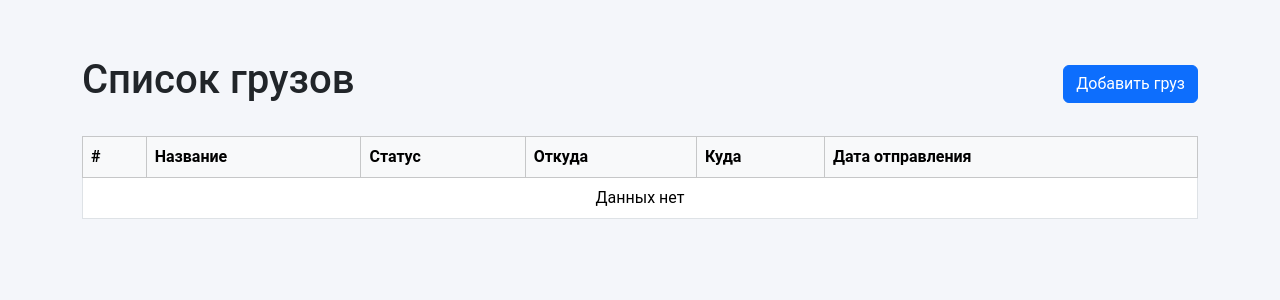
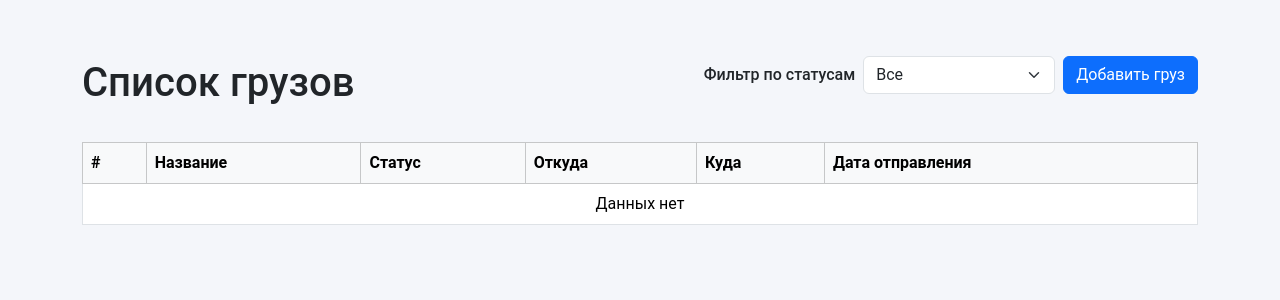
Before and after one commit to KovalenkoGaldr/test-cargoTracking, a React (Vite) app: page / in a window 1280 px wide. Shown: the top 300 px of the page. Built offline with nearby package versions, Linux system fonts and the light colour scheme.

Commit message:
added filters

```diff
--- a/src/components/AddCargoDrawer/AddCargoDrawer.tsx
+++ b/src/components/AddCargoDrawer/AddCargoDrawer.tsx
@@ -24,6 +24,7 @@ const AddCargoDrawer = (props: IAddCargoDrawerProps) => {
 
   const minDate = "2020-01-01";
   const maxDate = "2030-12-31";
+
   const disabledSave =
     !newCargo.name ||
     !newCargo.origin ||
@@ -33,8 +34,8 @@ const AddCargoDrawer = (props: IAddCargoDrawerProps) => {
     newCargo.departureDate > maxDate;
 
   const handleDateChange = (value: string) => {
-    console.log("change");
     setNewCargo({ ...newCargo, departureDate: value });
+
     if (value < minDate) {
       setErrorMessage(`Дата не может быть раньше ${minDate}`);
     } else if (value > maxDate) {
@@ -46,7 +47,10 @@ const AddCargoDrawer = (props: IAddCargoDrawerProps) => {
 
   const handleAddCargo = () => {
     const newCargoWithId = { ...newCargo, id: "id" };
+    console.log(newCargoWithId);
+
     onAddCargo(newCargoWithId);
+    console.log(1);
   };
 
   return (
--- a/src/components/CargoTable/CargoTable.tsx
+++ b/src/components/CargoTable/CargoTable.tsx
@@ -14,19 +14,22 @@ const CargoTable = () => {
   const [errorMessage, setErrorMessage] = useState<string | null>(null);
 
   const [showForm, setShowForm] = useState(false);
+  const [filteredCargoList, setFilteredCargoList] =
+    useState<ICargo[]>(cargoList);
+  const [statusFilter, setStatusFilter] = useState<TStatuses | "Все">("Все");
 
   useEffect(() => {
     localStorage.setItem("cargoList", JSON.stringify(cargoList));
+
+    filterCargoList(statusFilter);
   }, [cargoList]);
 
-  const generateCargoId = (): string => {
-    const nextId = cargoList.length + 1;
-    return `CARGO${nextId.toString().padStart(3, "0")}`;
-  };
-  const handleAddCargo = (newCargo: ICargo) => {
-    const cargoWithId = { ...newCargo, id: generateCargoId() };
-    setCargoList([...cargoList, cargoWithId]);
-    setShowForm(false);
+  useEffect(() => {
+    filterCargoList(statusFilter);
+  }, [statusFilter]);
+
+  const closeModal = () => {
+    setErrorMessage(null);
   };
 
   const handleStatusChange = (id: string, newStatus: TStatuses) => {
@@ -54,14 +57,48 @@ const CargoTable = () => {
     setCargoList(updatedCargoList);
   };
 
-  const closeModal = () => {
-    setErrorMessage(null);
+  const generateCargoId = (): string => {
+    const nextId = cargoList.length + 1;
+    return `CARGO${nextId.toString().padStart(3, "0")}`;
+  };
+
+  const handleAddCargo = (newCargo: ICargo) => {
+    const cargoWithId = { ...newCargo, id: generateCargoId() };
+    console.log(4, cargoWithId);
+    setCargoList([...cargoList, cargoWithId]);
+
+    setShowForm(false);
+  };
+
+  const filterCargoList = (filter: TStatuses | "Все") => {
+    if (filter === "Все") {
+      setFilteredCargoList(cargoList);
+    } else {
+      setFilteredCargoList(
+        cargoList.filter((cargo) => cargo.status === filter)
+      );
+    }
   };
 
   return (
     <div className="container mt-4">
       <div className="d-flex justify-content-between align-items-center mb-4">
         <h1>Список грузов</h1>
+        <div className="d-flex gap-2 align-items-center mb-4">
+          <h6 className="mb-0">Фильтр по статусам</h6>
+          <select
+            className="form-select w-auto"
+            value={statusFilter}
+            onChange={(e) =>
+              setStatusFilter(e.target.value as TStatuses | "Все")
+            }
+          >
+            <option value="Все">Все</option>
+            <option value="Ожидает отправки">Ожидает отправки</option>
+            <option value="В пути">В пути</option>
+            <option value="Доставлен">Доставлен</option>
+          </select>
+
           <button
             type="button"
             className="btn btn-primary"
@@ -69,6 +106,7 @@ const CargoTable = () => {
           >
             Добавить груз
           </button>
+        </div>
       </div>
 
       {showForm && (
@@ -93,8 +131,8 @@ const CargoTable = () => {
             </tr>
           </thead>
           <tbody>
-            {cargoList.length ? (
-              cargoList.map((cargo: ICargo) => (
+            {filteredCargoList.length ? (
+              filteredCargoList.map((cargo: ICargo) => (
                 <tr key={cargo.id}>
                   <td>{cargo.id}</td>
                   <td
```
Lines whose indentation alone changed are shown as unchanged.
